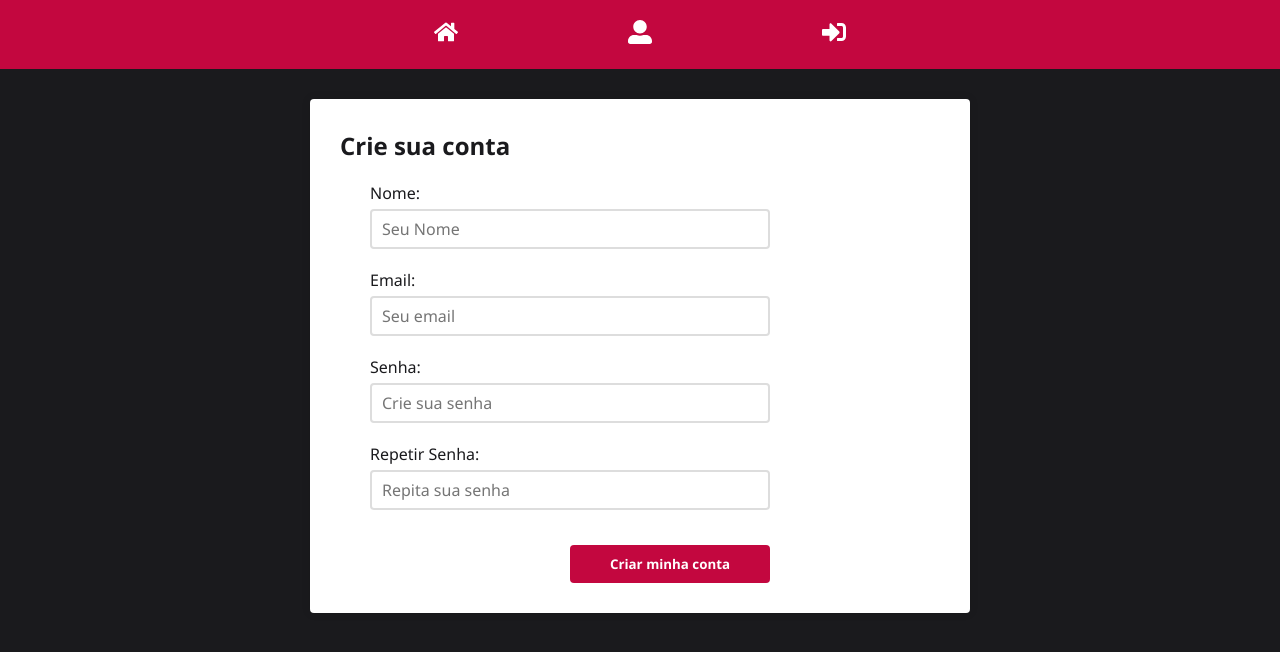
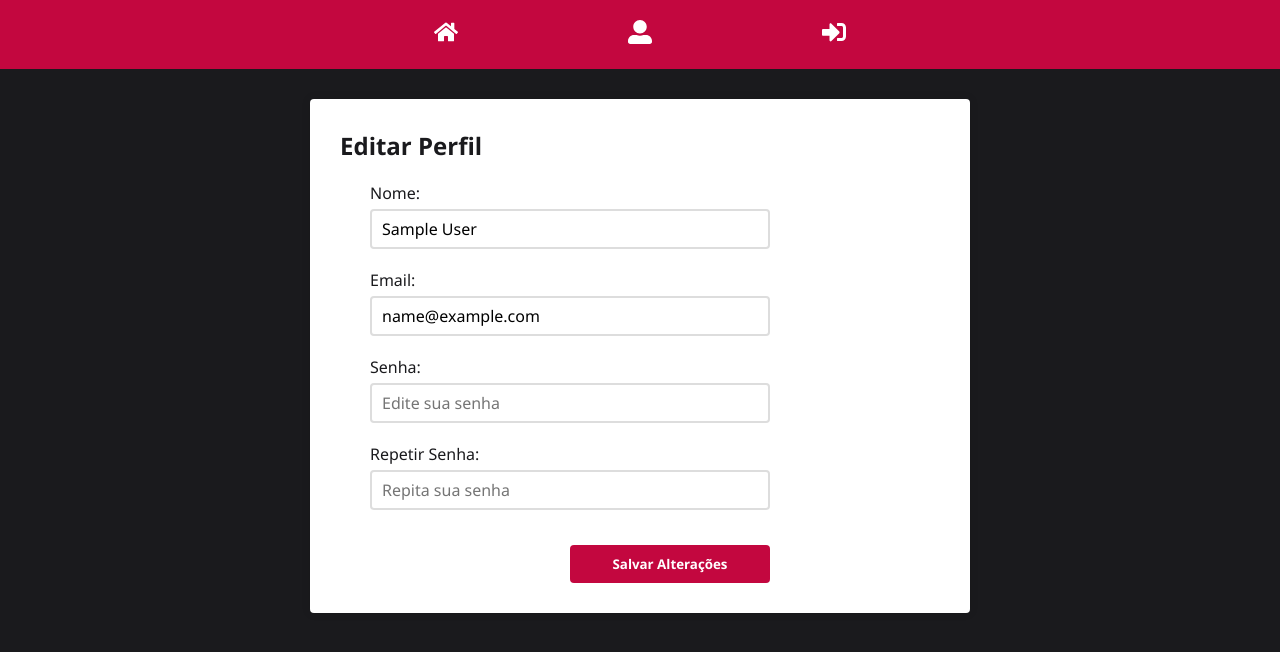
Before and after one commit to tailanpatrick/front-end-alunos, a React (Create React App) app: page /register in a window 1280 px wide. Shown: the top 652 px of the page. Built offline with nearby package versions, Linux system fonts and the light colour scheme; sample sign-in values are in the browser's storage.

Commit message:
user edit section reusing registration component

```diff
--- a/src/pages/Register/index.tsx
+++ b/src/pages/Register/index.tsx
@@ -1,25 +1,46 @@
-import React, { useState } from "react";
-import { isEmail } from 'validator'
+import React, { useState, useEffect } from "react";
+import { useNavigate } from "react-router-dom";
+import { isEmail } from "validator";
 import { toast } from "react-toastify";
-import axios from '../../services/axios';
-import { get } from 'lodash';
-import { useNavigate } from "react-router-dom";
-
+import axios from "../../services/axios";
 import { Container } from "../../styles/globalstyles";
 import { ContainerForm, Form } from "./styled";
 import Loading from "../../components/Loading";
-
 
 export default function Register() {
   const navigate = useNavigate();
   const [loading, setLoading] = useState<boolean>(false);
 
+  // Acessa os dados de autenticação do localStorage
+  const authData = JSON.parse(localStorage.getItem("authData") || "{}");
+  const { user } = authData;
+
   const [formData, setFormData] = useState({
     name: "",
     email: "",
     password: "",
-    re_password:""
+    re_password: "",
   });
+
+  const isEditMode = !!user?.id;
+
+  useEffect(() => {
+    if (isEditMode && user && (formData.name !== user.name || formData.email !== user.email)) {
+      setFormData({
+        name: user.name || "",
+        email: user.email || "",
+        password: "",
+        re_password: "",
+      });
+    } else if (!isEditMode && (formData.name || formData.email)) {
+      setFormData({
+        name: "",
+        email: "",
+        password: "",
+        re_password: "",
+      });
+    }
+  }, [user, isEditMode, formData]);
 
 
   const handleChange = (e: React.ChangeEvent<HTMLInputElement>) => {
@@ -31,65 +52,68 @@ export default function Register() {
     }));
   };
 
-
   const handleSubmit = async (e: React.FormEvent) => {
     e.preventDefault();
     setLoading(true);
     let formErrors = false;
 
-    if(formData.name.length < 4 || formData.name.length > 255){
+    // Validação de dados
+    if (formData.name.length < 4 || formData.name.length > 255) {
       formErrors = true;
-      toast.error('O Nome precisa no mínimo 4 caracteres');
+      toast.error("O Nome precisa no mínimo 4 caracteres");
     }
 
-    if(!isEmail(formData.email)){
+    if (!isEmail(formData.email)) {
       formErrors = true;
-      toast.error('Email inválido');
+      toast.error("Email inválido");
     }
 
-    if(formData.password.length < 6 || formData.password.length > 50){
+    if (!isEditMode && (formData.password.length < 6 || formData.password.length > 50)) {
       formErrors = true;
-      toast.error('A Senha precisa no mínimo 6 caracteres');
+      toast.error("A Senha precisa no mínimo 6 caracteres");
     }
 
-    if (formData.password !== formData.re_password){
+    if (formData.password !== formData.re_password) {
       formErrors = true;
-      toast.error('Senhas não coincidem');
+      toast.error("Senhas não coincidem");
     }
 
-    if (formErrors){
+    if (formErrors) {
       setLoading(false);
       return;
     }
 
     try {
-      const response = await axios.post('/users', {
+      // Se for edição, faz a atualização do usuário
+      if (isEditMode) {
+        await axios.put(`/users/${user.id}`, {
           name: formData.name,
-        email:formData.email,
-        password: formData.password
+          email: formData.email,
+          password: formData.password || undefined,
         });
-
-      toast.success('Cadastro realizado com sucesso.');
-      setLoading(false)
-      navigate('/login');
-    } catch (e) {
-      const status = get(e, 'response.status',0);
-      const errors = get(e, 'response.data.errors', []);
-
-      if (Array.isArray(errors)) {
+        toast.success("Usuário atualizado com sucesso.");
+      } else {
+        // Se for criação de novo usuário
+        await axios.post("/users", {
+          name: formData.name,
+          email: formData.email,
+          password: formData.password,
+        });
+        toast.success("Cadastro realizado com sucesso.");
+        navigate("/login");
+      }
+    } catch (e: any) {
+      const errors = e.response?.data?.errors || [];
       errors.map((error: string) => toast.error(error));
-      } else {
-        toast.error("Erro desconhecido.");
+    } finally {
+      setLoading(false);
     }
-      setLoading(false)
-    }
-
-  }
+  };
 
   return (
     <Container>
-      <Loading isLoading={loading}/>
-      <h1>Crie sua conta</h1>
+      <Loading isLoading={loading} />
+      <h1>{isEditMode ? "Editar Perfil" : "Crie sua conta"}</h1>
 
       <ContainerForm>
         <Form onSubmit={handleSubmit}>
@@ -116,6 +140,7 @@ export default function Register() {
           </label>
 
 
+          <>
             <label htmlFor="password">
               Senha:
               <input
@@ -123,7 +148,7 @@ export default function Register() {
                 value={formData.password}
                 onChange={handleChange}
                 name="password"
-            placeholder="Crie sua senha"
+                placeholder={!isEditMode ? 'Crie sua senha' : 'Edite sua senha'}
               />
             </label>
 
@@ -133,14 +158,15 @@ export default function Register() {
                 type="password"
                 value={formData.re_password}
                 onChange={handleChange}
-            onBlur={handleChange}
                 name="re_password"
                 placeholder="Repita sua senha"
               />
             </label>
+          </>
+
 
           <button type="submit">
-          Criar minha conta
+            {isEditMode ? "Salvar Alterações" : "Criar minha conta"}
           </button>
         </Form>
       </ContainerForm>
```
Lines whose indentation alone changed are shown as unchanged.
